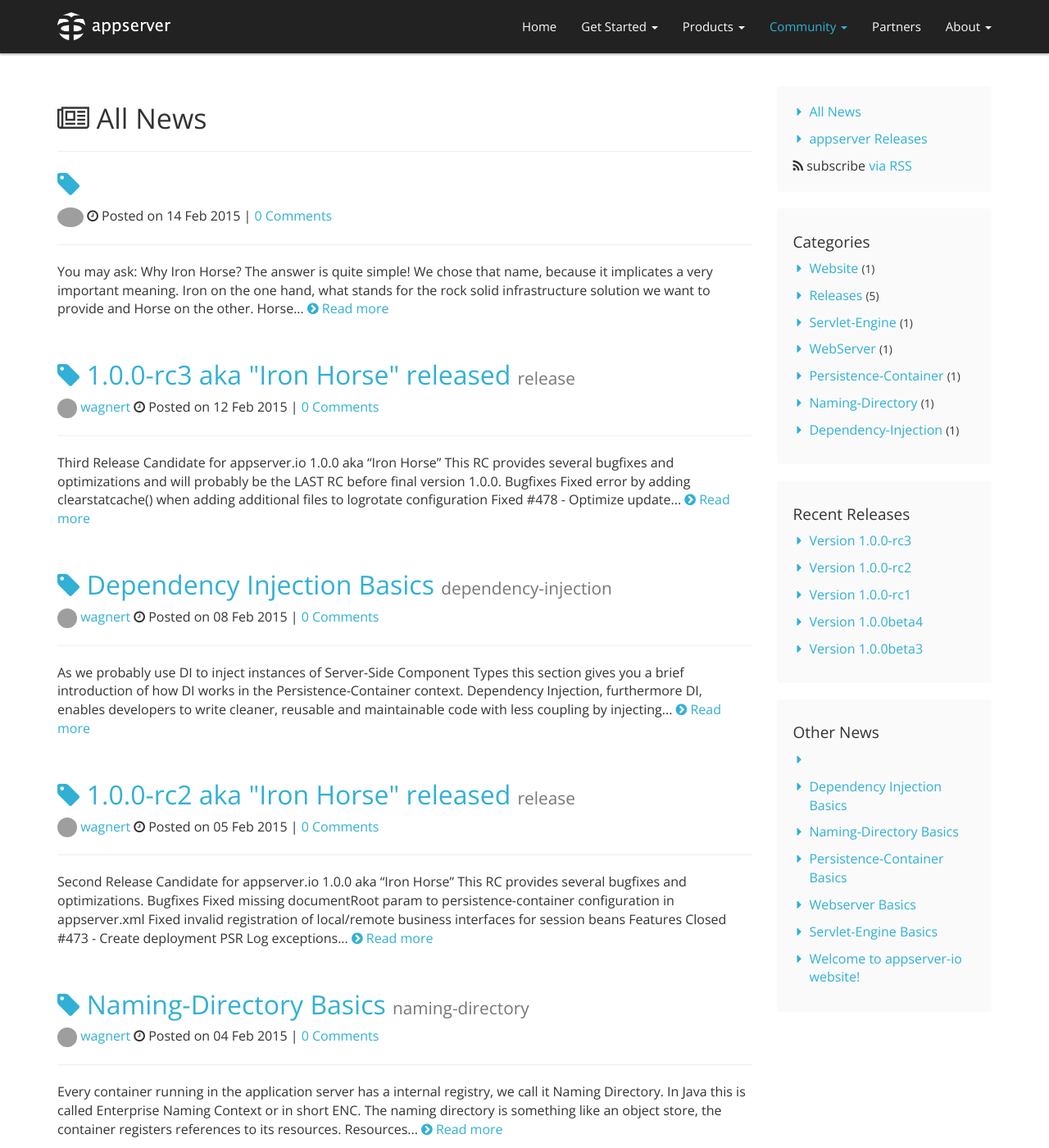
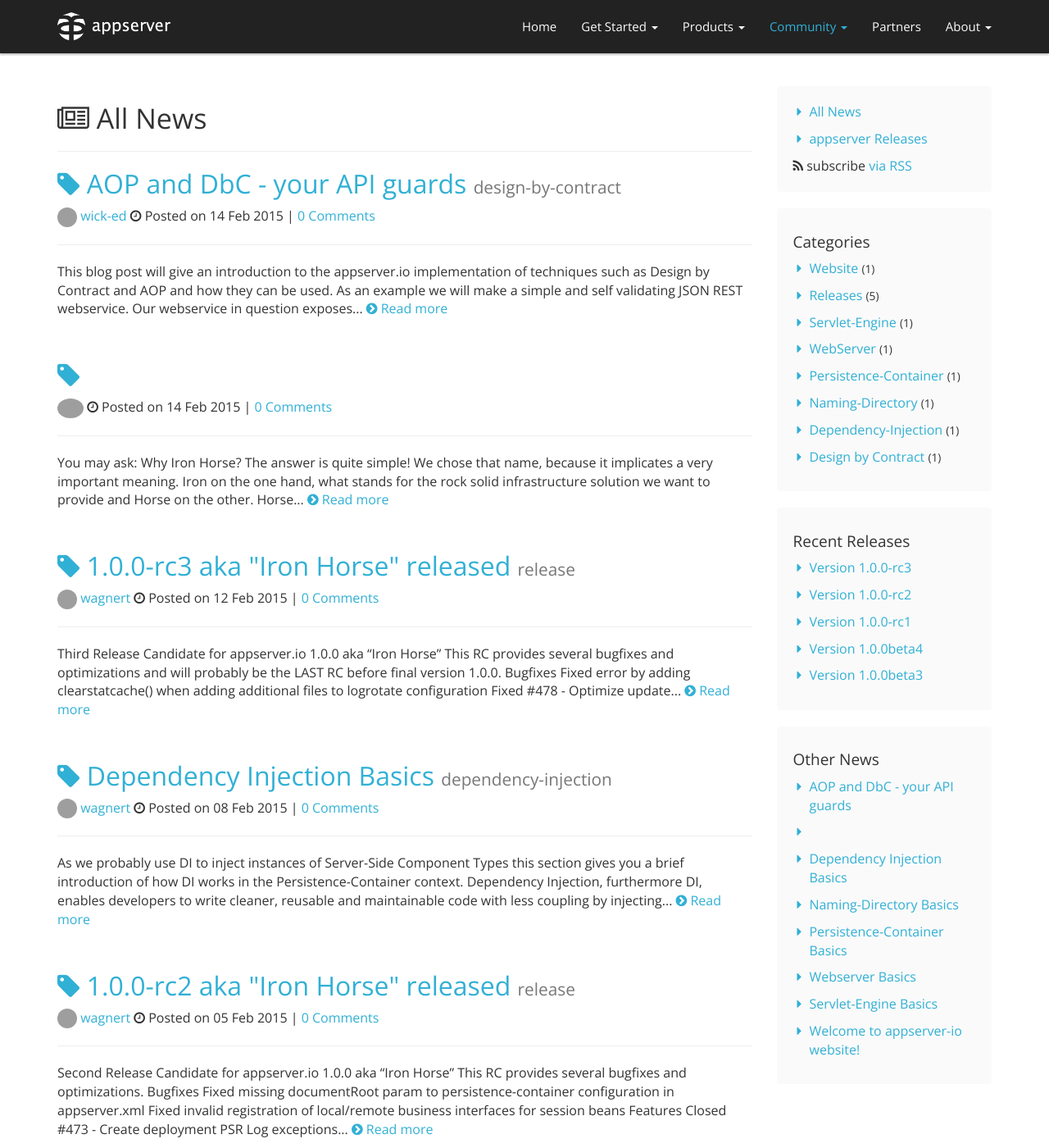
Before and after one commit to appserver-io/appserver, a Jekyll site: the page built from community/news.md, in a window 1280 px wide and 1400 px high. Shown: the whole window at 82% size. Built offline with Jekyll 4.4.1, drawn with Linux system fonts in a browser that asks for light colours; nearby versions of some CDN libraries; library files that are not in the unit come from our copies; Markdown is read by kramdown in place of the engine named in the settings; comment, search, counter and statistics services are not loaded; some of the changed lines change nothing that is shown; grey boxes are pictures that could not be loaded.

Commit message:
added a post about AOP and DbC

````diff
--- a/_drafts/2015-02-13-aop-and-dbc-api-guard.md
+++ b/_posts/2015-02-14-aop-and-dbc-api-guard.md
@@ -2,37 +2,21 @@
 layout: post
 title:  AOP and DbC - your API guards
 meta_title: appserver.io aop and dbc api guard blog post
-meta_description: A blog post explaining how AOP and Design by Contract can be used to protecting a RESTful API
-date:   2015-02-13 22:00:00
+meta_description: A blog post explaining how AOP and Design by Contract can be used to protect a RESTful API
+date:   2015-02-14 00:05:00
 author: wick-ed
 version: 1.0.0-rc3
 categories: [design-by-contract]
 ---
 
-This example application shows how to use the appserver.io implementation of techniques such as [Design by Contract](https://en.wikipedia.org/wiki/Design_by_contract) and [AOP](https://en.wikipedia.org/wiki/Aspect-oriented_programming) to make a simple and self validating JSON REST webservice.
+This blog post will give an introduction to the appserver.io implementation of techniques such as [Design by Contract](https://en.wikipedia.org/wiki/Design_by_contract) and [AOP](https://en.wikipedia.org/wiki/Aspect-oriented_programming) and how they can be used.
+ As an example we will make a simple and self validating JSON `REST` webservice.
 
-appserver.io utilizes the [appserver-io/doppelgaenger](https://github.com/appserver-io/doppelgaenger) library and allows to use it's functionality within any webapp using annotations and XML configuration.
-This app makes use of this functionality as a showcase example to further expand on.
+Our webservice in question exposes a basic `CRUD` like JSON API and can be used to store object representations of user accounts.
+What we will focus on is the handling of invalid data and how to respond to malformed requests without much (nearly none) effort from the developer side.
 
-## Installation
-
-To do this, we assume you have installed appserver.io in a version of at least 1.0.0-rc3.
-
-You also need the sources of this repository. So clone it, open a commandline, change into your
-working  directory, which can be `/tmp` for example, and enter:
-
-```
-$ git clone https://github.com/appserver-io-apps/api-guard
-```
-
-Now you can change into the newly created `api-guard` directory and use our `ant` app deployment by executing:
-
-```
-$ ant composer-init
-$ ant deploy
-```
-
-The app will be available after the next appserver restart (it will restart automatically if the `appserver-watcher` process is running).
+appserver.io utilizes the [appserver-io/doppelgaenger](https://github.com/appserver-io/doppelgaenger) library and allows to use its functionality within any webapp using annotations and XML configuration.
+This example makes use of this as a showcase example to further expand on.
 
 ## How it works
 
@@ -45,24 +29,25 @@
 
 To define how our API is used in a valid or invalid way we will make use of the Design by Contract (DbC for short) feature of appserver.io.
 Using it can be done by placing well designed constraints into our applications.
-These constraints define so called contracts, doublets of `pre-` and `postcondition` and a coherent state, the `invariant`, which mark the valid state and transitions our app
+These constraints define so called contracts, doublets of `pre-` and `post-condition` and a coherent state, the `invariant`, which marks the valid state and transitions our app
 can handle.
-You can define these contracts using `doctrine`-style annotations containing *valid PHP code conditions resulting in the boolean TRUE or FALSE*.
+
+You can define these contracts using [`Doctrine`-style](http://doctrine-common.readthedocs.org/en/latest/reference/annotations.html) annotations containing **valid PHP code conditions resulting in the boolean TRUE or FALSE**.
+
 Any breach of a contract will result in an exception of the type `AppserverIo\Psr\MetaobjectProtocol\Dbc\ContractExceptionInterface` which we can later handle centrally.
 
-So to explain how we use these concepts we will have to have a look at the flow of data through our application.
+> Preconditions can be annotated using the `@Requires` annotation, whereas post-conditions are defined using the `@Ensures` annotation.
 
-If a request hits any of the actions we defined (more on that later) the request content will be passed to a connector class (`JSON` in our example) which tries to extract the needed information from the request message.
+So to explain how we use these concepts, we will have to have a look at the flow of data through our application.
 
-As you can see in the example below we have used several annotations defining the following:
+If a request hits any of the actions we defined (more on that later) the request content will be passed to a connector class (JSON in our example) which tries to extract the needed information from the request message.
+So basically turning JSON into objects of a certain type.
 
-* Any data coming in has to be valid JSON
-* Any object we are told to create from the JSON must be of a known class
-* The resulting object must be an instance of the specified class
-
+But as we do so, we want to also validate every step on the way.
 Have a look how we do it:
 
 ```php
+<?php
 /**
  * Will create an instance of the $targetEntity class based on the data given as
  * raw string
@@ -83,13 +68,21 @@
 }
 ```
 
+As you can see in the example above we have used several annotations defining the following:
+
+* Any data coming in has to be valid JSON
+* Any object we are told to create from the JSON must be of a known class
+* The resulting object must be an instance of the specified class
+
 This is great news! We can pass a JSON string which is validated and will be transformed into an object of our choice!
 
 Next thing we would like to do is making sure that the resulting object itself has a coherent state.
-An example from the app would be that any user email we want to safe must be a valid email address:.
-We do that defining a contract for the used setter method `setEmail`:
+
+An example would be that any user email we want to safe must be a valid email address:.
+We do that defining a contract for the used class setter method `setEmail`:
 
 ```php
+<?php
 /**
  * Sets the value for the class member email.
  *
@@ -105,10 +98,18 @@
 }
 ```
 
-And as we want to collect our user entities we have to make sure nothing corrupts our storage.
-Therefor we define an `invariant` which is a state of validity which is checked on every public access (read or write) to an object.
+This `@Ensures` annotations defines that the property `email` will contain a valid email address after calling `setEmail`.
+
+> This technique can be used to test for password length, username syntax and a million other things.
+
+
+Finally we want to collect our user entities and make sure nothing corrupts our storage.
+
+Therefor we define an `invariant` which is a state of validity which is checked on every public access (read or write) on an object.
+This is done using the `@Invariant` annotation within the header
 
 ```php
+<?php
 /**
  * A singleton session bean implementation that handles the
  * data by using Doctrine ORM.
@@ -127,7 +128,8 @@
 }
 ```
 
-So any class inheriting from our `AbstractProcessor` must implement the `isConsistent` method which is used to check for the storage consistency at every access.
+Any class inheriting from our `AbstractProcessor` must implement the `isConsistent` method which is used to check for the storage consistency at every access.
+Atomic consistency checks out of the box.
 
 So we got:
 
@@ -141,7 +143,8 @@
 
 So we got our contracts as briefly described [above](#defining-valid/invalid-states) which will turn every faulty request into an exception-hell.
 
-To make sense of these exception we will use the power of AOP.
+> To make sense of these exceptions we will use the power of AOP.
+
 To understand how we will have a look at our actions which have been mentioned before.
 
 Actions are used to expose URL endpoints which can be requested by a client. They have a simple (yet configurable) URL-class/method mapping (have a look at [the routlt library we use here](https://github.com/appserver-io/routlt)).
@@ -149,6 +152,7 @@
 The action used for our examples is the `create` action which is implemented as seen below:
 
 ```php
+<?php
 /**
  * Action to create an instance
  *
@@ -172,7 +176,7 @@
 }
 ```
 
-It is implemented within the abstract `\AppserverIo\Apps\ApiGuard\Actions\AbstractCrudAction` class and as inherited by the `UsersAction` class results the URL `http://127.0.0.1:9080/api-guard/index.do/users/create` being exposed to `GET` and `POST` requests.
+It is implemented within the abstract `\AppserverIo\Apps\ApiGuard\Actions\AbstractCrudAction` class and as inherited by the `UsersAction` class, results in the URL `http://127.0.0.1:9080/api-guard/index.do/users/create` being exposed to `GET` and `POST` requests.
 
 As you can see the method makes use of all three examples made [above](#defining-valid/invalid-states):
 
@@ -181,11 +185,13 @@
 * Passing the entity to our storage (over a proxy class)
 
 So every exception resulting from a DbC contract breach will pass this method!
+
 To not litter exception handling over all actions we might need in our API service (our example only has four but use your imagination) we will use AOP to centralize exception handling.
 
 We will do so within our AOP `Aspect` class `\AppserverIo\Apps\ApiGuard\Aspects\ExceptionHandlingAspect`:
 
 ```php
+<?php
 /**
  * Aspect which is used to catch webservice DbC errors and respond to
  * the client automatically
@@ -195,8 +201,6 @@
  * @license   http://opensource.org/licenses/osl-3.0.php Open Software License (OSL 3.0)
  * @link      https://github.com/appserver-io-apps/api-guard
  * @link      http://www.appserver.io/
- *
- * @Stateless
  *
  * @Aspect
  */
@@ -256,20 +260,45 @@
 * The body-less method `allActionMethods` acting as a [pointcut](https://en.wikipedia.org/wiki/Aspect-oriented_programming#Terminology) specifying all action methods in all action classes
 * The method `actionExceptionToError` action as [Around advice](https://en.wikipedia.org/wiki/Aspect-oriented_programming#Terminology) handling the exception
 
-First things first, the pointcut; Pointcuts are used to specify certain events at certain places within your applications flow.
+First things first, the pointcut:
+
+> Pointcuts are used to specify certain events at certain places within your applications flow.
+
 The annotation `@Pointcut("call(\AppserverIo\Apps\ApiGuard\Actions\*->*Action())")` allows us to have a code hook at every call to every action method of every action class we have.
-Let me repeat that: every call to every action method of every action class we have! :)
+Let me repeat that: **every call to every action method of every action class we have!** :)
+
 
 The advice references the pointcut using the annotation `@Around("pointcut(allActionMethods())")` and wraps around (hence the name `Around`) all specified methods.
 That allows us to catch every DbC exception within any action and handle it in a central way.
 
-Using the automatically passed `$methodInvocation` instance we are able to access the action instance in question and therefore using the connector to append an automatic response.
+> Using the automatically passed `$methodInvocation` instance we are able to access the action instance in question and therefore using the connector to append an automatic response.
 
 Tadaa: Automatic validation of client requests using annotations!
 
+## Try it yourself!
+
+Got a taste for AOP? Build a contracted API yourself?
+Have a look at [the api-guard app](https://github.com/appserver-io-apps/api-guard) which contains all examples and the working code to build your own webservice.
+
+To do this, we assume you have installed appserver.io in a version of at least 1.0.0-rc3.
+
+You also need the sources of this repository. So clone it, open a command line, change into your
+working  directory, which can be `/tmp` for example, and enter:
+
+```
+$ git clone https://github.com/appserver-io-apps/api-guard
+```
+
+Now you can change into the newly created `api-guard` directory and use our `ant` app deployment by executing:
+
+```
+$ ant composer-init
+$ ant deploy
+```
+
 ## Testing it
 
-You can test the app's guarding functionality using simple `CURL` commands.
+You can test the example's guarding functionality using simple `CURL` commands.
 Using our default example of the `User` entity you might try the following:
 
 Executing any of:
@@ -297,7 +326,8 @@
 $ curl -X POST --data '{"id": "f6e8f4c5073ee49d73e4a05b703c93de0e7bc321"}' http://127.0.0.1:9080/api-guard/index.do/users/get
 ```
 
-will return a response status `200` as all constraints where met and a JSON representation of the user entity we have stored in our `Singleton Session Bean`.
+will return a response status `200` as all constraints were met and a JSON representation of the user entity was stored in our `Singleton Session Bean`
+(yes, this is a built-in in-memory data storage).
 
 ## A final note
 
````
